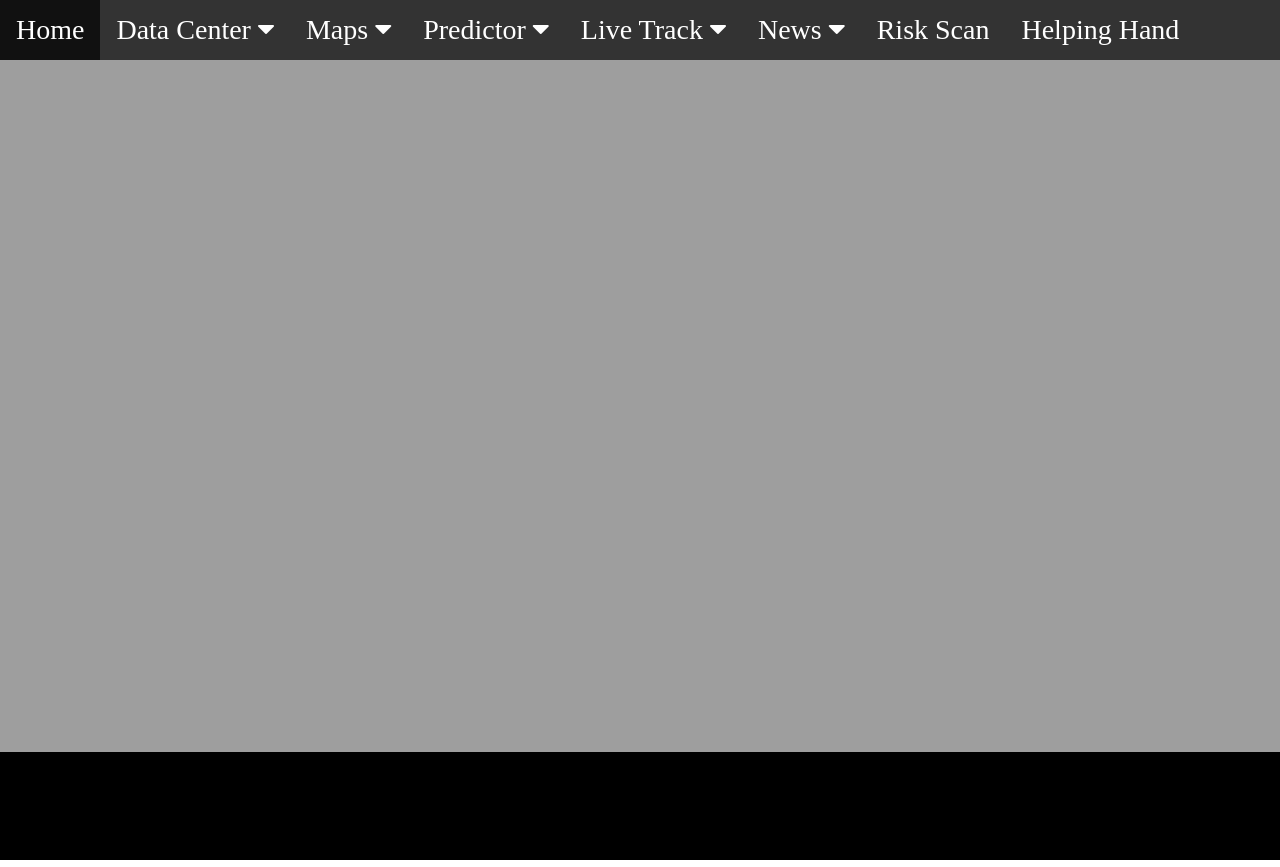
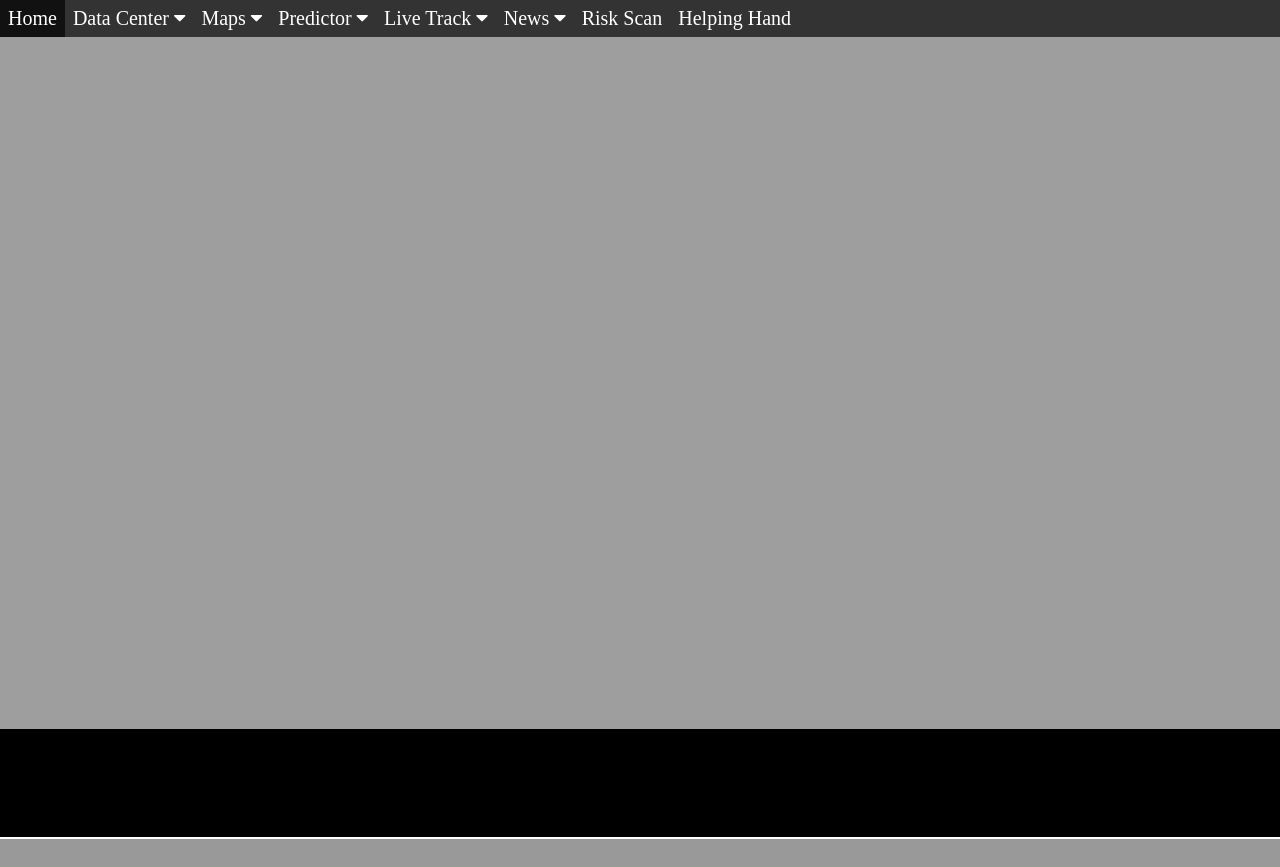
Before and after one commit to NitRookies/COVID19_hackerearth, a PHP site: page /index.php in a window 1280 px wide. After the commit the page ends 839 px from the top, so only its background shows below. Run offline with PHP 8.4, Linux system fonts and the light colour scheme; some libraries are stand-ins or nearby versions.

Commit message:
Update index.css

```diff
--- a/css/index.css
+++ b/css/index.css
@@ -1,5 +1,5 @@
 body {
-  font-size: 28px;
+  font-size: 10px;
   margin: 0;
   padding: 0;
 }
@@ -11,10 +11,10 @@ body {
 
 .navbar a {
   float: left;
-  font-size: 28px;
+  font-size: 20px;
   color: white;
   text-align: center;
-  padding: 14px 16px;
+  padding: 7px 8px;
   text-decoration: none;
 }
 
@@ -24,11 +24,11 @@ body {
 }
 
 .dropdown .dropbtn {
-  font-size: 28px;
+  font-size: 20px;
   border: none;
   outline: none;
   color: white;
-  padding: 14px 16px;
+  padding: 7px 8px;
   background-color: inherit;
   font-family: inherit;
   margin: 0;
```
